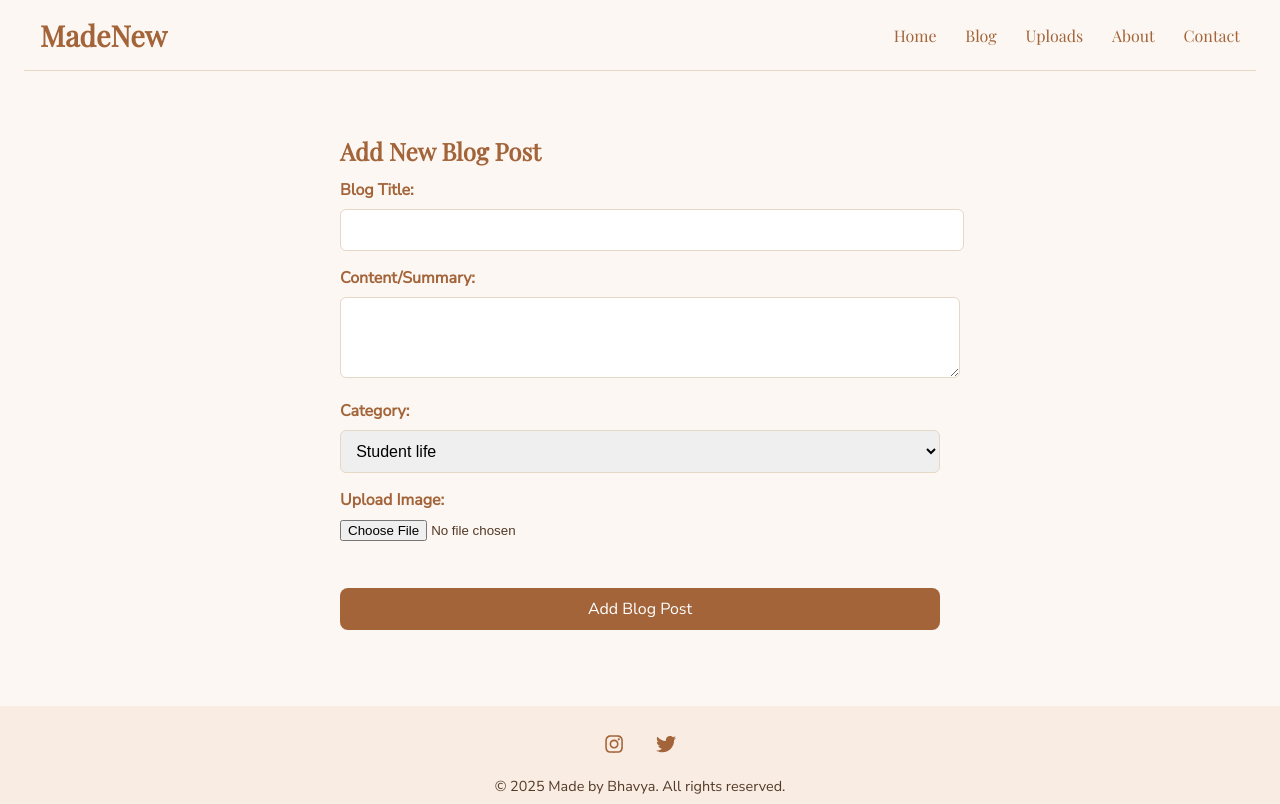
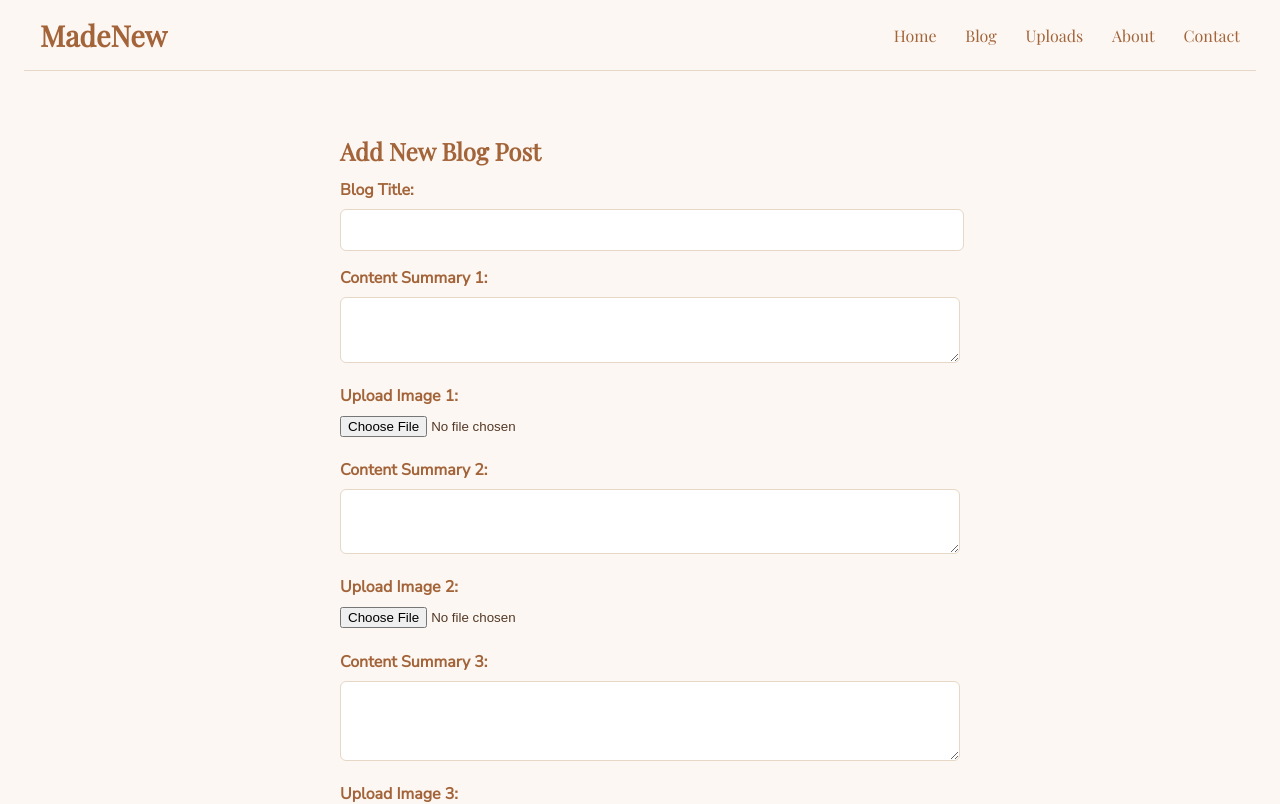
Before and after one commit to Bhavya26505/Blog-, a React (Vite) app: page /admin-add-blog in a window 1280 px wide. Shown: the top 804 px of the page. Built offline with nearby package versions, Linux system fonts and the light colour scheme.

Commit message:
addblog page changes

```diff
--- a/src/components/AddBlog.jsx
+++ b/src/components/AddBlog.jsx
@@ -1,77 +1,85 @@
 import React, { useState } from "react";
 import { supabase } from "../lib/supabase";
 
-const categories = [
-  "student life",
-  "college",
-  "study",
-  "love",
-  "sports",
-  // add more categories if needed
-];
+const categories = ["student life", "college", "study", "love", "sports"];
 
 export default function AddBlog() {
   const [title, setTitle] = useState("");
-  const [content, setContent] = useState("");
+  const [content1, setContent1] = useState("");
+  const [content2, setContent2] = useState("");
+  const [content3, setContent3] = useState("");
+  const [imageFile1, setImageFile1] = useState(null);
+  const [imageFile2, setImageFile2] = useState(null);
+  const [imageFile3, setImageFile3] = useState(null);
   const [category, setCategory] = useState(categories[0]);
-  const [imageFile, setImageFile] = useState(null);
   const [loading, setLoading] = useState(false);
+
+  async function uploadToBucket(file) {
+    if (!file) return "";
+    const fileExt = file.name.split(".").pop();
+    const fileName = `${Date.now()}-${Math.random()
+      .toString(36)
+      .substr(2, 9)}.${fileExt}`;
+    let { error } = await supabase.storage
+      .from("blog-images")
+      .upload(fileName, file);
+    if (error) throw error;
+    const { data } = supabase.storage
+      .from("blog-images")
+      .getPublicUrl(fileName);
+    return data.publicUrl;
+  }
 
   async function handleSubmit(e) {
     e.preventDefault();
-
-    if (!title || !content || !imageFile || !category) {
+    if (
+      !title ||
+      !content1 ||
+      !imageFile1 ||
+      !content2 ||
+      !imageFile2 ||
+      !content3 ||
+      !imageFile3 ||
+      !category
+    ) {
       alert("Please complete all fields");
       return;
     }
-
     setLoading(true);
 
     try {
-      // Upload image to Supabase Storage
-      const fileExt = imageFile.name.split(".").pop();
-      const fileName = `${Date.now()}.${fileExt}`;
-
-      const { data: uploadData, error: uploadError } = await supabase.storage
-        .from("blog-images")
-        .upload(fileName, imageFile);
-
-      if (uploadError) {
-        alert("Image upload failed: " + uploadError.message);
-        setLoading(false);
-        return;
-      }
-
-      // Get public URL of uploaded image
-      const {
-        data: { publicUrl },
-      } = supabase.storage.from("blog-images").getPublicUrl(fileName);
-
-      // Insert blog post data into database including category
+      const imageUrl1 = await uploadToBucket(imageFile1);
+      const imageUrl2 = await uploadToBucket(imageFile2);
+      const imageUrl3 = await uploadToBucket(imageFile3);
       const { error: insertError } = await supabase.from("blogs").insert([
         {
-          title: title,
-          content: content,
-          category: category,
-          image_url: publicUrl,
+          title,
+          category,
+          content1,
+          image_url1: imageUrl1,
+          content2,
+          image_url2: imageUrl2,
+          content3,
+          image_url3: imageUrl3,
         },
       ]);
-
       if (insertError) {
         alert("Failed to add blog post: " + insertError.message);
         setLoading(false);
         return;
       }
-
       alert("Blog added successfully!");
       setTitle("");
-      setContent("");
-      setImageFile(null);
+      setContent1("");
+      setImageFile1(null);
+      setContent2("");
+      setImageFile2(null);
+      setContent3("");
+      setImageFile3(null);
       setCategory(categories[0]);
     } catch (error) {
       alert("Error: " + error.message);
     }
-
     setLoading(false);
   }
 
@@ -80,8 +88,8 @@ export default function AddBlog() {
       <h2 style={{ color: "#a3643a", fontFamily: "Playfair Display, serif" }}>
         Add New Blog Post
       </h2>
-
       <form onSubmit={handleSubmit}>
+        {/* Blog Title */}
         <div style={{ marginBottom: "1em" }}>
           <label
             style={{
@@ -108,6 +116,7 @@ export default function AddBlog() {
           />
         </div>
 
+        {/* First Content Summary and Image */}
         <div style={{ marginBottom: "1em" }}>
           <label
             style={{
@@ -117,12 +126,12 @@ export default function AddBlog() {
               fontWeight: "bold",
             }}
           >
-            Content/Summary:
+            Content Summary 1:
           </label>
           <textarea
-            rows={4}
-            value={content}
-            onChange={(e) => setContent(e.target.value)}
+            rows={3}
+            value={content1}
+            onChange={(e) => setContent1(e.target.value)}
             style={{
               width: "100%",
               padding: "0.7em",
@@ -134,7 +143,121 @@ export default function AddBlog() {
             required
           />
         </div>
+        <div style={{ marginBottom: "1em" }}>
+          <label
+            style={{
+              display: "block",
+              marginBottom: "0.5em",
+              color: "#a3643a",
+              fontWeight: "bold",
+            }}
+          >
+            Upload Image 1:
+          </label>
+          <input
+            type="file"
+            accept="image/*"
+            onChange={(e) => setImageFile1(e.target.files[0])}
+            style={{ marginBottom: "0.5em" }}
+            required
+          />
+        </div>
 
+        {/* Second Content Summary and Image */}
+        <div style={{ marginBottom: "1em" }}>
+          <label
+            style={{
+              display: "block",
+              marginBottom: "0.5em",
+              color: "#a3643a",
+              fontWeight: "bold",
+            }}
+          >
+            Content Summary 2:
+          </label>
+          <textarea
+            rows={3}
+            value={content2}
+            onChange={(e) => setContent2(e.target.value)}
+            style={{
+              width: "100%",
+              padding: "0.7em",
+              border: "1px solid #e6d7c6",
+              borderRadius: "6px",
+              fontSize: "1em",
+              resize: "vertical",
+            }}
+            required
+          />
+        </div>
+        <div style={{ marginBottom: "1em" }}>
+          <label
+            style={{
+              display: "block",
+              marginBottom: "0.5em",
+              color: "#a3643a",
+              fontWeight: "bold",
+            }}
+          >
+            Upload Image 2:
+          </label>
+          <input
+            type="file"
+            accept="image/*"
+            onChange={(e) => setImageFile2(e.target.files[0])}
+            style={{ marginBottom: "0.5em" }}
+            required
+          />
+        </div>
+
+        {/* Third Content Summary and Image */}
+        <div style={{ marginBottom: "1em" }}>
+          <label
+            style={{
+              display: "block",
+              marginBottom: "0.5em",
+              color: "#a3643a",
+              fontWeight: "bold",
+            }}
+          >
+            Content Summary 3:
+          </label>
+          <textarea
+            rows={4}
+            value={content3}
+            onChange={(e) => setContent3(e.target.value)}
+            style={{
+              width: "100%",
+              padding: "0.7em",
+              border: "1px solid #e6d7c6",
+              borderRadius: "6px",
+              fontSize: "1em",
+              resize: "vertical",
+            }}
+            required
+          />
+        </div>
+        <div style={{ marginBottom: "1em" }}>
+          <label
+            style={{
+              display: "block",
+              marginBottom: "0.5em",
+              color: "#a3643a",
+              fontWeight: "bold",
+            }}
+          >
+            Upload Image 3:
+          </label>
+          <input
+            type="file"
+            accept="image/*"
+            onChange={(e) => setImageFile3(e.target.files[0])}
+            style={{ marginBottom: "0.5em" }}
+            required
+          />
+        </div>
+
+        {/* Category */}
         <div style={{ marginBottom: "1em" }}>
           <label
             style={{
@@ -167,31 +290,17 @@ export default function AddBlog() {
           </select>
         </div>
 
-        <div style={{ marginBottom: "1.5em" }}>
-          <label
-            style={{
-              display: "block",
-              marginBottom: "0.5em",
-              color: "#a3643a",
-              fontWeight: "bold",
-            }}
-          >
-            Upload Image:
-          </label>
-          <input
-            type="file"
-            accept="image/*"
-            onChange={(e) => setImageFile(e.target.files[0])}
-            style={{ marginBottom: "0.5em" }}
-            required
-          />
-        </div>
-
         <button
           type="submit"
           disabled={loading}
-          className="button-primary"
-          style={{ width: "100%" }}
+          style={{
+            width: "100%",
+            padding: "0.9em",
+            background: "#a3643a",
+            color: "white",
+            border: "none",
+            borderRadius: 6,
+          }}
         >
           {loading ? "Adding Blog..." : "Add Blog Post"}
         </button>
--- a/src/pages/Blog.jsx
+++ b/src/pages/Blog.jsx
@@ -155,7 +155,7 @@ export default function Blog() {
               }}
             >
               <img
-                src={post.image_url}
+                src={post.image_url1}
                 alt={post.title}
                 loading="lazy"
                 style={{
@@ -217,7 +217,7 @@ export default function Blog() {
                   wordBreak: "break-word",
                 }}
               >
-                {post.content}
+                {post.content1}
               </div>
             </motion.article>
           ))
--- a/src/pages/BlogDetail.jsx
+++ b/src/pages/BlogDetail.jsx
@@ -1,10 +1,9 @@
-import React from "react";
-import { useEffect, useState } from "react";
+import React, { useEffect, useState } from "react";
 import { useParams } from "react-router-dom";
 import { supabase } from "../lib/supabase";
 
 export default function BlogDetail() {
-  const { id } = useParams(); // blog id from URL
+  const { id } = useParams();
   const [post, setPost] = useState(null);
   const [loading, setLoading] = useState(true);
 
@@ -34,8 +33,9 @@ export default function BlogDetail() {
       <h1 style={{ fontFamily: "'Playfair Display', serif", color: "#a3643a" }}>
         {post.title}
       </h1>
+
       <img
-        src={post.image_url}
+        src={post.image_url1}
         alt={post.title}
         style={{
           width: "100%",
@@ -50,9 +50,66 @@ export default function BlogDetail() {
         }}
       />
 
-      <p style={{ fontSize: "1.1em", lineHeight: 1.6, color: "#543927" }}>
-        {post.content}
+      <p
+        style={{
+          fontSize: "1.1em",
+          lineHeight: 1.6,
+          color: "#543927",
+          marginBottom: "1.5em",
+        }}
+      >
+        {post.content1}
       </p>
+
+      {/* Additional content and images */}
+      <div>
+        <img
+          src={post.image_url2}
+          alt="Additional 1"
+          style={{
+            width: "100%",
+            maxWidth: "400px",
+            height: "auto",
+            marginBottom: "1em",
+            borderRadius: "12px",
+            objectFit: "cover",
+            display: "block",
+            marginLeft: "auto",
+            marginRight: "auto",
+          }}
+        />
+        <p
+          style={{
+            fontSize: "1.1em",
+            lineHeight: 1.6,
+            color: "#543927",
+            marginBottom: "1.5em",
+          }}
+        >
+          {post.content2}
+        </p>
+      </div>
+
+      <div>
+        <img
+          src={post.image_url3}
+          alt="Additional 2"
+          style={{
+            width: "100%",
+            maxWidth: "400px",
+            height: "auto",
+            marginBottom: "1em",
+            borderRadius: "12px",
+            objectFit: "cover",
+            display: "block",
+            marginLeft: "auto",
+            marginRight: "auto",
+          }}
+        />
+        <p style={{ fontSize: "1.1em", lineHeight: 1.6, color: "#543927" }}>
+          {post.content3}
+        </p>
+      </div>
     </article>
   );
 }
```
